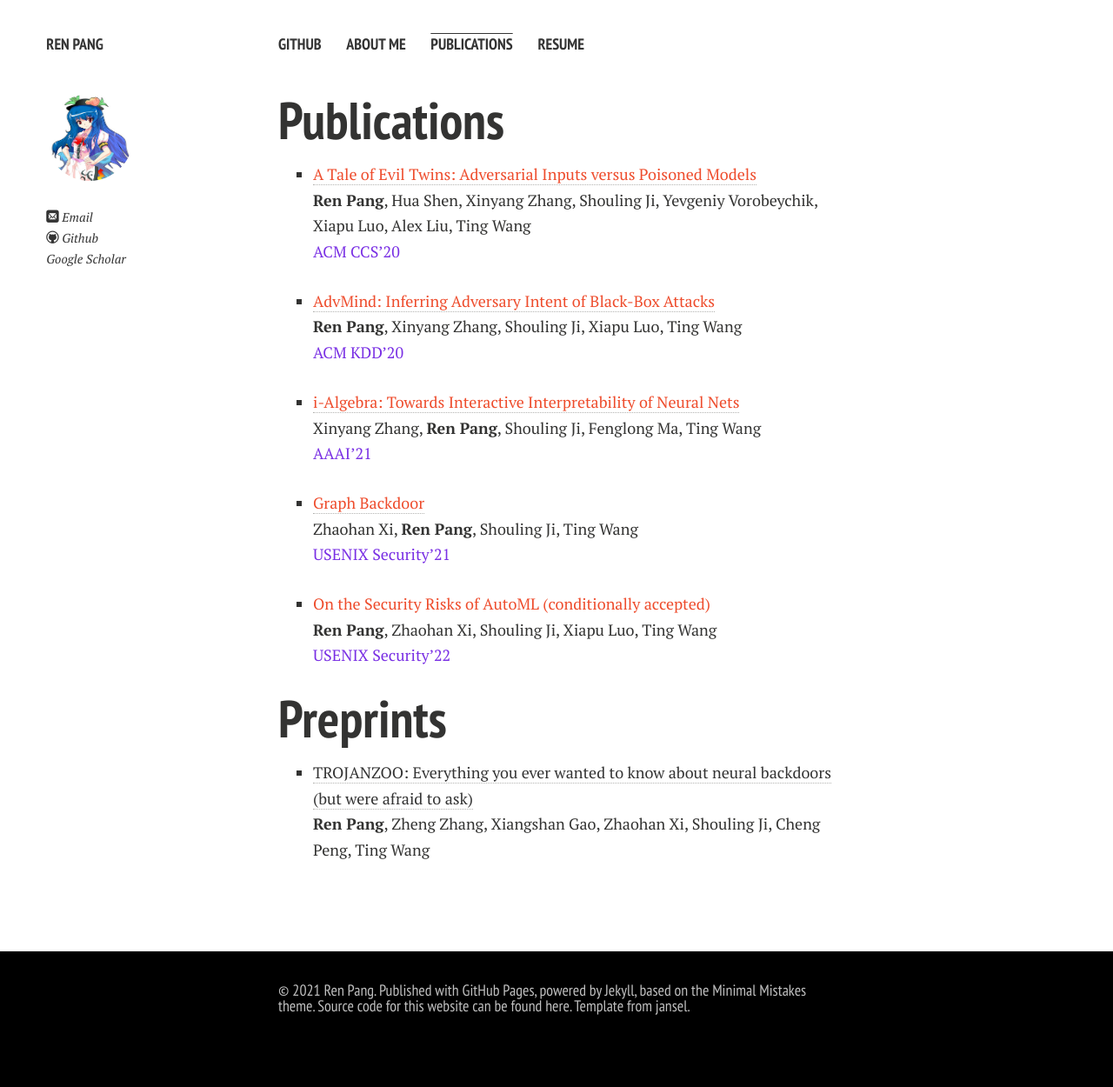
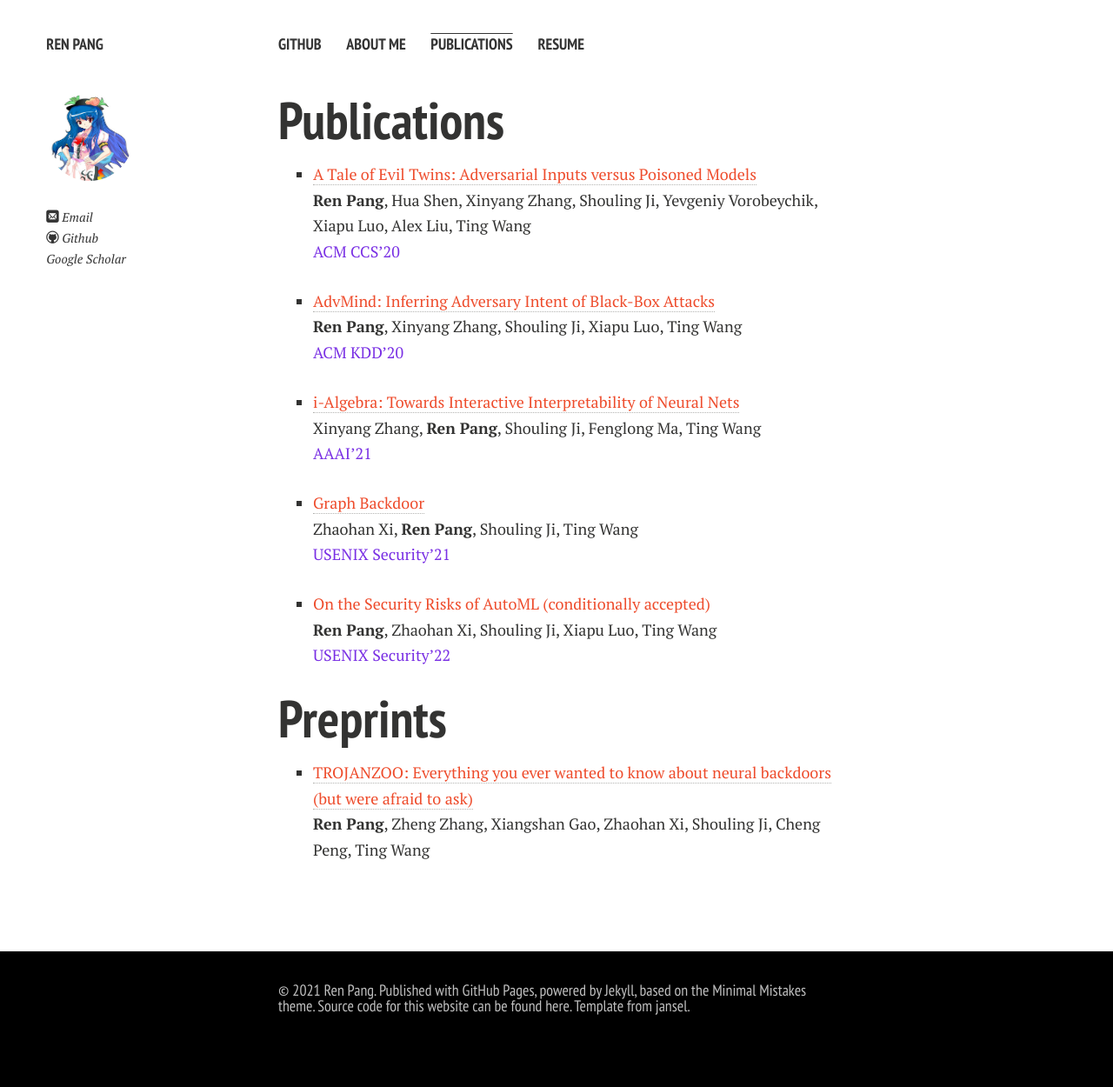
Before and after one commit to ain-soph/ain-soph.github.io, a Jekyll site: the page built from publications.md, in a window 1280 px wide. Shown: the whole page at 87% size. Built offline with Jekyll 4.4.1, drawn with Linux system fonts in a browser that asks for light colours; nearby versions of some CDN libraries; a style sheet for code colours, icons or effects is not loaded.

Commit message:
update preprint color

```diff
--- a/publications.md
+++ b/publications.md
@@ -52,13 +52,13 @@ preprints:
 
 {% for preprint in page.preprints %}
 {% unless preprint.hidden %}
-  - {% if preprint.url %} [{{preprint.title}}]({{preprint.url}})
-    {% else %} {{preprint.title}}
+  - {% if preprint.url %}<a href="{{preprint.url}}"><span style="color:#ee4c2c">{{preprint.title}}</span></a>
+    {% else %}<span style="color:#ee4c2c">{{preprint.title}}</span>
     {% endif %}{% if preprint.type %}({{preprint.type}})
     {% endif %}<br>
     {{preprint.author}}<br>
     {% if preprint.type == 'Technical Report' %}{{preprint.number}}
-    {% endif %}{{preprint.booktitle}}{{preprint.school}}{{preprint.journal}}<br>
+    {% endif %}<span style="color:#792fe4">{{preprint.booktitle}}{{preprint.school}}{{preprint.journal}}<br></span>
     {% if preprint.address %}{{preprint.address}}
     {% endif %}{% if preprint.slides %}[Slides]({{preprint.slides}})
     {% endif %}{% if preprint.bibtex %}[Bibtex]({{preprint.bibtex}})
```
